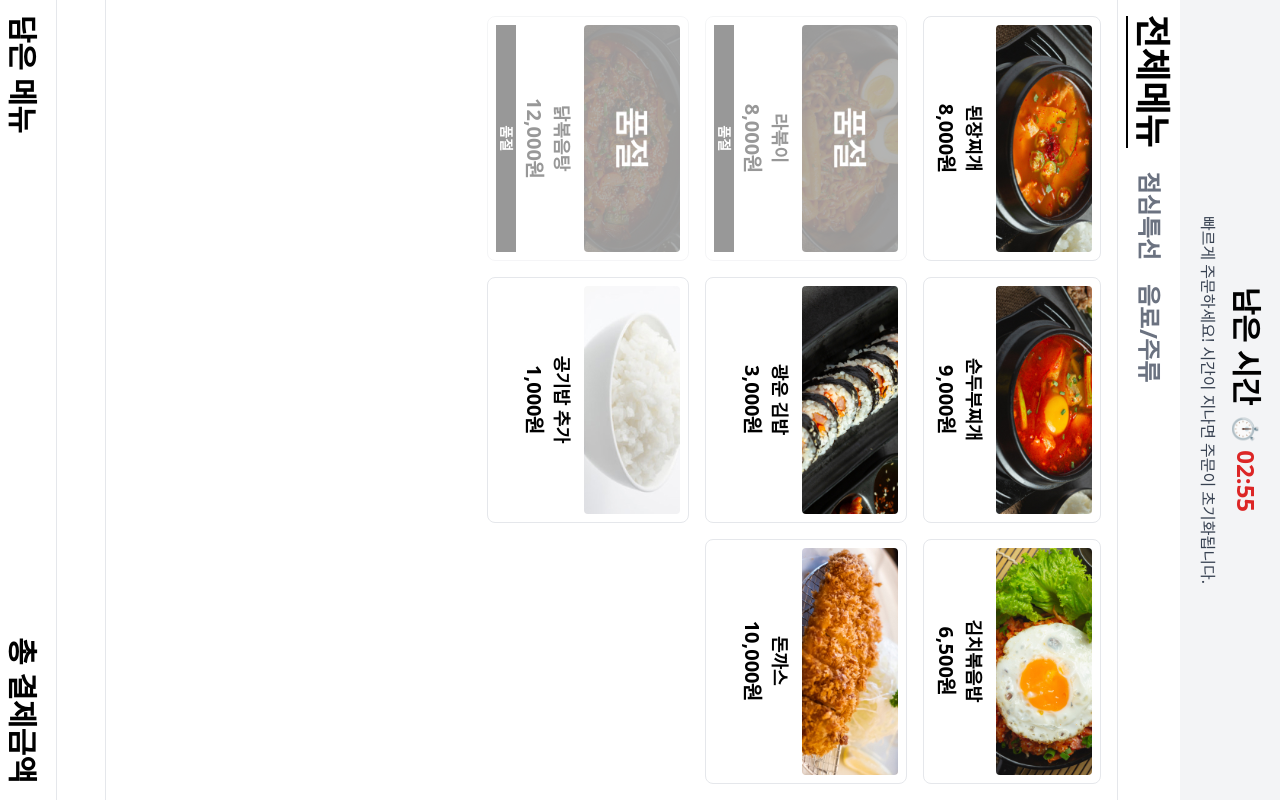
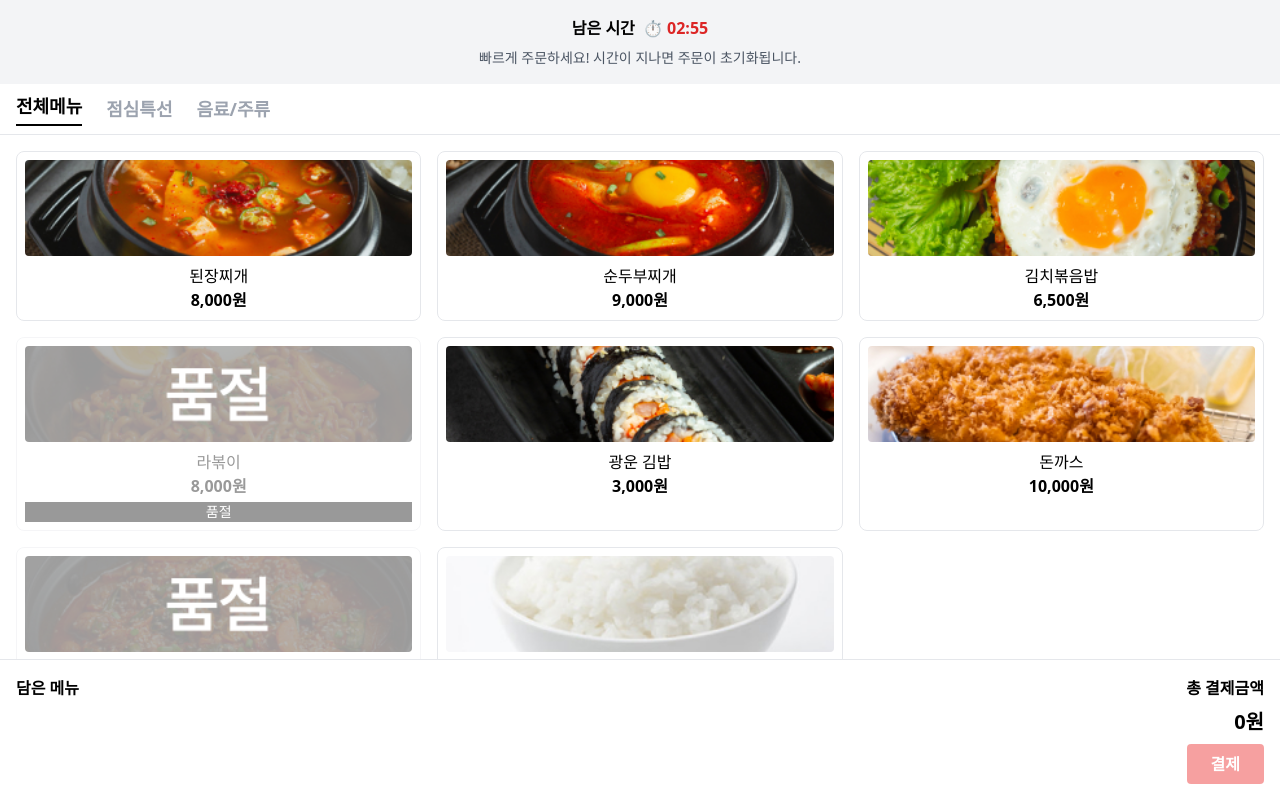
Before and after one commit to ds-sujin/Dark_pattern_Detection, a React (Create React App) app in the folder kiosk_90/client/: page /menu in a window 1280 px wide. Built offline with nearby package versions, Linux system fonts and the light colour scheme.

Commit message:
Revert "Refactor/#22rotate"

```diff
--- a/kiosk_90/client/src/App.js
+++ b/kiosk_90/client/src/App.js
@@ -7,15 +7,14 @@ import CompletePage from './pages/CompletePage';
 
 function App() {
   return (
-    <div className="w-screen h-screen overflow-visible">
     <BrowserRouter>
       <Routes>
         <Route path="/" element={<StartPage />} />
         <Route path="/menu" element={<MenuListPage />} />
         <Route path="/complete" element={<CompletePage />} />
+
       </Routes>
     </BrowserRouter>
-    </div>
   );
 }
 
--- a/kiosk_90/client/src/components/ButtonDP.js
+++ b/kiosk_90/client/src/components/ButtonDP.js
@@ -4,23 +4,22 @@ const ButtonDP = () => {
   return (
     <div className="absolute top-20 left-1/2 transform -translate-x-1/2 z-[999] pointer-events-none">
       <div className="relative w-[440px] bg-white p-5 rounded-2xl shadow-xl border border-gray-300 text-center pointer-events-auto">
-        <p className="text-2xl font-bold text-red-600 mb-2">
-          버튼 내용을 주의해주세요!
+        <p className="text-lg font-bold text-red-600 mb-2">
+          두개의 버튼 내용을 확인해주세요!
         </p>
 
-        <p className="text-base text-gray-800 leading-relaxed text-xl">
-          <span className="font-semibold">빨간색 버튼</span>은 금액이 추가됩니다!<br />
-
-          <span className="text-sm">의도하지 않은 소비를 할 수 있으니<br />
-          꼭 내용을 확인해주세요!</span>
+        <p className="text-base text-gray-800 leading-relaxed">
+          <span className="font-semibold">빨간색 버튼</span>을 누르면 금액이 추가됩니다.<br />
+          의도하지 않은 금액이 추가될 수 있으니<br />
+          꼭 내용을 확인하고 눌러주세요!
         </p>
 
         {/* 꼬리 삼각형 */}
         <div className="absolute left-1/2 transform -translate-x-1/2 bottom-[-10px] w-0 h-0 border-l-8 border-r-8 border-t-[10px] border-l-transparent border-r-transparent border-t-white drop-shadow-sm" />
 
         {/* 두더지 이미지 */}
-        <div className="absolute -bottom-60 right-20">
-          <img src="/DPlogo.png" alt="두더지" className="w-30 h-30" />
+        <div className="absolute -bottom-4 right-4">
+          <img src="/DPlogo.png" alt="두더지" className="w-16 h-16" />
         </div>
       </div>
     </div>
--- a/kiosk_90/client/src/components/TimerDP.js
+++ b/kiosk_90/client/src/components/TimerDP.js
@@ -9,11 +9,11 @@ const TimerDP = ({ onNext }) => {
   }, [onNext]);
 
   return (
-    <div className="fixed inset-0 z-30 bg-black bg-opacity-70 flex items-center justify-center">
-      <div className="bg-white rounded-xl shadow-2xl py-10 px-55 max-w-sm w-full text-center relative">
-        <h2 className="text-2xl font-bold text-red-600 mb-2">주문은 3분 안에 진행해주셔야 합니다!</h2>
+    <div className="fixed inset-0 z-50 bg-black bg-opacity-70 flex items-center justify-center">
+      <div className="bg-white rounded-xl shadow-2xl p-6 max-w-sm w-full text-center relative">
+        <h2 className="text-lg font-bold text-red-600 mb-2">주문 전, 3분 시간 제한이 시작됩니다!</h2>
         <p className="text-black-700 mb-4 leading-relaxed">
-          이 창은 5초 후 자동으로 닫히며,<br />
+          5초 후 자동으로 시작되며,<br />
           시간 초과 시 주문은 초기화됩니다.
         </p>
         {/* ✅ 두더지 이미지 */}
--- a/kiosk_90/client/src/index.css
+++ b/kiosk_90/client/src/index.css
@@ -1,24 +1,3 @@
 @tailwind base;
 @tailwind components;
 @tailwind utilities;
-
-#root {
-    position: absolute;
-    top: 0;
-    left: 0;
-    width: 100vh;
-    height: 100vw;
-    transform: rotate(90deg) translateY(-100%);
-    transform-origin: top left;
-    overflow: visible;
-  }
-
-.rotated-wrapper {
-    width: 100vw;
-    height: 100vh;
-    max-width: 100vh;
-    max-height: 100vw;
-    display: flex;
-    align-items: center;
-    justify-content: center;
-  }
--- a/kiosk_90/client/src/index.js
+++ b/kiosk_90/client/src/index.js
@@ -4,8 +4,4 @@ import './index.css';
 import App from './App';
 
 const root = ReactDOM.createRoot(document.getElementById('root'));
-root.render(
-  <div className="rotated-wrapper">
-    <App />
-  </div>
-);
+root.render(<App />);
--- a/kiosk_90/client/src/pages/MenuListPage.js
+++ b/kiosk_90/client/src/pages/MenuListPage.js
@@ -1,3 +1,4 @@
+// src/pages/MenuListPage.js
 import React, { useState, useEffect } from 'react';
 import { useNavigate } from 'react-router-dom';
 import { logClick } from '../api';
@@ -28,7 +29,6 @@ function MenuListPage() {
   const [showGuide2, setShowGuide2] = useState(scenario === '2');
   const [showSetPopup, setShowSetPage] = useState(false);
   const [showButtonDP, setShowButtonDP] = useState(false);
-  const [rejectedSetOnce, setRejectedSetOnce] = useState(false);
 
   // 타이머
   useEffect(() => {
@@ -69,22 +69,20 @@ function MenuListPage() {
   };
 
   const handlePaymentClick = () => {
-    if (rejectedSetOnce) {
-      navigate('/complete');
-      return;
-    }
-
     setShowSetPage(true);
 
     if (scenario === '1') {
       setShowButtonDP(true);
+      setTimeout(() => {
+        setShowButtonDP(false);
+      }, 5000);
     }
   };
 
   const total = selected.reduce((sum, item) => sum + item.price * item.quantity, 0);
 
   return (
-    <div className="relative flex flex-col h-[175vh]">
+    <div className="relative flex flex-col h-screen">
       {/* ✅ 버튼 가이드 - 상단 중앙 고정 */}
       {showButtonDP && (
         <div className="absolute top-20 left-1/2 transform -translate-x-1/2 z-[999] pointer-events-none">
@@ -95,25 +93,25 @@ function MenuListPage() {
       {/* 상단 타이머 영역 */}
       <div className="p-4 shrink-0 bg-gray-100">
         <div className="flex justify-center items-center mb-2">
-          <span className="font-semibold text-3xl">남은 시간</span>
-          <span className="ml-2 text-red-600 text-2xl font-bold">⏱ {formatTime(timeLeft)}</span>
+          <span className="font-semibold">남은 시간</span>
+          <span className="ml-2 text-red-600 font-bold">⏱ {formatTime(timeLeft)}</span>
         </div>
-        <p className="text-center text-gray-700 text-base">
+        <p className="text-center text-gray-600 text-sm">
           빠르게 주문하세요! 시간이 지나면 주문이 초기화됩니다.
         </p>
       </div>
 
       {/* 메뉴 탭 */}
-      <div className="bg-white px-4 py-2 border-b font-semibold  shrink-0">
+      <div className="bg-white px-4 py-2 border-b font-semibold text-lg shrink-0">
         <div className="flex gap-6">
-          <button className="text-black border-b-2 border-black pb-1 text-4xl">전체메뉴</button>
-          <button className="text-gray-500 text-2xl">점심특선</button>
-          <button className="text-gray-500 text-2xl">음료/주류</button>
+          <button className="text-black border-b-2 border-black pb-1">전체메뉴</button>
+          <button className="text-gray-400">점심특선</button>
+          <button className="text-gray-400">음료/주류</button>
         </div>
       </div>
 
       {/* 메뉴 리스트 */}
-      <div className="flex-1 overflow-y-auto px-4 py-4 border-b font-semibold text-xl">
+      <div className="flex-1 overflow-y-scroll px-4 py-4">
         <div className="grid grid-cols-3 gap-4">
           {menuData.map((item, index) => (
             <div
@@ -128,8 +126,8 @@ function MenuListPage() {
                 alt={item.name}
                 className="w-full h-24 object-cover rounded"
               />
-              <p className="mt-2 text-lg">{item.name}</p>
-              <p className="text-xl font-bold">{item.price.toLocaleString()}원</p>
+              <p className="mt-2">{item.name}</p>
+              <p className="font-bold">{item.price.toLocaleString()}원</p>
               {item.soldOut && (
                 <div className="text-white bg-black text-sm mt-1">품절</div>
               )}
@@ -139,14 +137,14 @@ function MenuListPage() {
       </div>
 
       {/* 결제 영역 */}
-      <div className="bg-white border-t p-4 grid grid-cols-2 shrink-0 mt-12">
-        <div className="min-h-[9rem] max-h-[9rem]">
-          <p className="font-semibold mb-2 text-3xl">담은 메뉴</p>
+      <div className="bg-white border-t p-4 grid grid-cols-2 shrink-0">
+        <div>
+          <p className="font-semibold mb-2">담은 메뉴</p>
           {selected.map((item, i) => (
-            <div key={i} className="flex justify-between items-center mb-1 text-xl">
+            <div key={i} className="flex justify-between items-center mb-1">
               <span>{item.name}</span>
               <div className="flex items-center gap-2">
-                <span className="text-red-600 font-bold  text-2xl">
+                <span className="text-red-600 font-bold">
                   {item.quantity} × {item.price.toLocaleString()}원
                 </span>
               </div>
@@ -154,10 +152,10 @@ function MenuListPage() {
           ))}
         </div>
         <div className="text-right">
-          <p className="font-semibold mb-2 text-3xl mb-2">총 결제금액</p>
-          <p className="text-2xl font-bold">{total.toLocaleString()}원</p>
+          <p className="font-semibold mb-2">총 결제금액</p>
+          <p className="text-xl font-bold">{total.toLocaleString()}원</p>
           <button
-            className="bg-red-500 hover:bg-red-600 text-white font-bold  text-4xl py-2 px-6 mt-2 rounded disabled:opacity-50"
+            className="bg-red-500 hover:bg-red-600 text-white font-bold py-2 px-6 mt-2 rounded disabled:opacity-50"
             disabled={total === 0}
             onClick={handlePaymentClick}
           >
@@ -169,14 +167,9 @@ function MenuListPage() {
       {/* 세트 제안 팝업 */}
       {showSetPopup && (
         <SetPage
-          onClose={() => {
-            setShowSetPage(false);
-            setShowButtonDP(false); // 안내창 닫기
-            setRejectedSetOnce(true);
-          }}
+          onClose={() => setShowSetPage(false)}
           onConfirm={() => {
             setShowSetPage(false);
-            setShowButtonDP(false); // 안내창 닫기
             navigate('/complete');
           }}
         />
--- a/kiosk_90/client/src/pages/StartPage.js
+++ b/kiosk_90/client/src/pages/StartPage.js
@@ -16,10 +16,8 @@ const StartPage = () => {
   };
 
   return (
-    <div
-    className="w-full h-[200vh] bg-cover bg-center flex flex-col items-center justify-center text-white"
-    style={{ backgroundImage: `url('/start_bg.jpg')` }}
-   >
+    <div className="w-screen min-h-screen bg-cover bg-center flex flex-col items-center justify-center text-white"
+         style={{ backgroundImage: `url('/start_bg.jpg')` }}>
 
       <div className="w-full bg-black bg-opacity-70 text-center py-12 px-6">
         <h1 className="text-3xl md:text-5xl font-bold mb-4">
--- a/kiosk_90/client/tailwind.config.js
+++ b/kiosk_90/client/tailwind.config.js
@@ -1,13 +1,7 @@
 module.exports = {
-  content: [
-    "./src/**/*.{js,jsx,ts,tsx}",
-  ],
+  content: ["./src/**/*.{js,jsx,ts,tsx}"],
   theme: {
-    extend: {
-      rotate: {
-        '90': '90deg',
-      },
-    },
+    extend: {},
   },
   plugins: [],
-}
+};
```
Also changed, not shown: kiosk_90/client/src/pages/SetPage.js (+8 -8 lines). Lines whose indentation alone changed are shown as unchanged.
